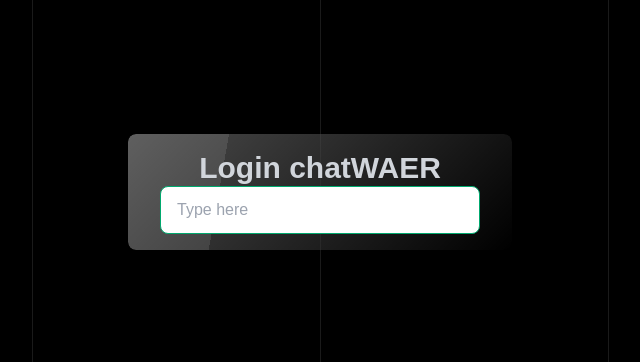
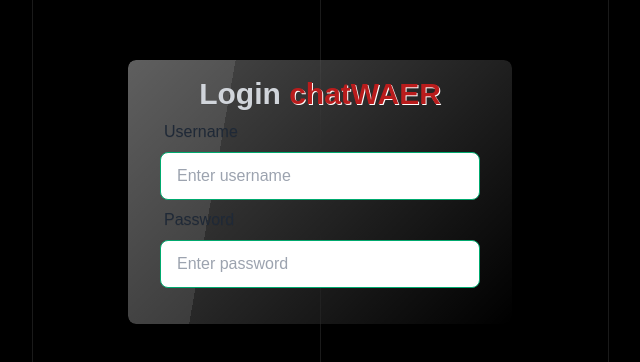
Before and after one commit to salmanck66/ChatAPP_MERN, a React (Vite) app in the folder frontend/: page / in a window 1280 px wide. Shown: the part 208-570 px from the top of the page, without its empty margins (320-960 px from the left). Built offline with nearby package versions, Linux system fonts and the light colour scheme.

Commit message:
bew update

```diff
--- a/frontend/package.json
+++ b/frontend/package.json
@@ -10,6 +10,7 @@
     "preview": "vite preview"
   },
   "dependencies": {
+    "@fontsource/poppins": "^5.0.14",
     "react": "^18.3.1",
     "react-dom": "^18.3.1"
   },
--- a/frontend/src/App.jsx
+++ b/frontend/src/App.jsx
@@ -1,4 +1,6 @@
 import Login from "./pages/login/Login.jsx";
+import '@fontsource/poppins'; // Defaults to weight 400.
+
 import "./App.scss"
 export default function App() {
   return (
--- a/frontend/src/App.scss
+++ b/frontend/src/App.scss
@@ -7,6 +7,7 @@
 
   html, body {
     height: 100%;
+    font-family: 'Poppins', sans-serif;
   }
 
   body {
@@ -77,3 +78,8 @@
       top: 110%;
     }
   }
+  .emboss {
+    text-shadow:
+      1px 1px 0 #fff, /* Light shadow */
+
+  }
--- a/frontend/src/pages/login/Login.jsx
+++ b/frontend/src/pages/login/Login.jsx
@@ -2,15 +2,26 @@ import React from "react";
 
 const login = () => {
   return (
-    <div className="flex flex-col items-center justify-center min-w-96 mx-auto z-40">
+    <div className="flex flex-col items-center justify-center min-w-80 sm:min-w-96  z-40">
       <div className="w-full p-4 rounded-lg shadow-md bg-orange-900 text-center glass backdrop-blur-3xl bg-opacity-0 bg-clip-padding">
         <h1 className="text-3xl text-gray-300 font-semibold">
-          Login <span>chatWAER</span>
+          Login <span className="text-red-700 emboss">chatWAER</span>
         </h1>
-        <form action="">
+        <form className="pb-5" action="">
+          <label className="label sm:ps-5" htmlFor="">
+            <span className="text-base label-text ">Username</span>
+          </label>
           <input
             type="text"
-            placeholder="Type here"
+            placeholder="Enter username"
+            className="input input-bordered input-success w-full max-w-xs"
+          />
+          <label className="label sm:ps-5" htmlFor="">
+            <span className="text-base label-text">Password</span>
+          </label>
+          <input
+            type="password"
+            placeholder="Enter password"
             className="input input-bordered input-success w-full max-w-xs"
           />
         </form>
```
Also changed, not shown: 1 other file (tests, documents, lock files or other folders).
